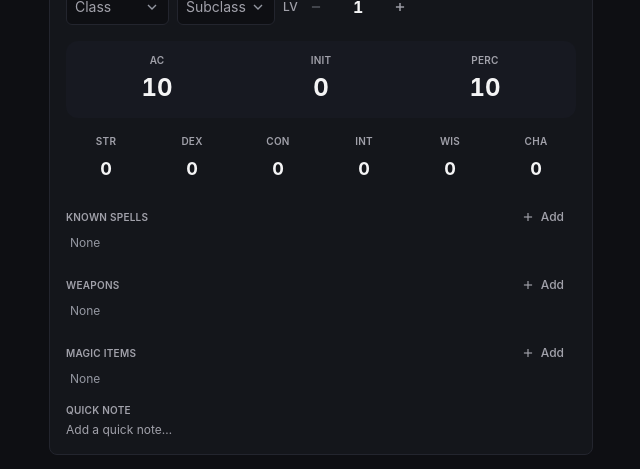
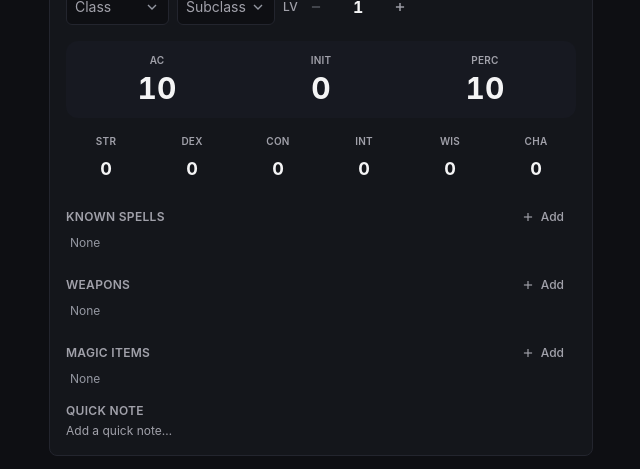
Before and after one commit to MarioMunPeq/Dungeon-Archive, a React (Vite) app: page /dungeon-archive/party in a window 1280 px wide. Both pictures are taken after a click on the button "Add Player". Shown: the part 220-689 px from the top of the page, without its empty margins (319-959 px from the left). Built offline with nearby package versions, Linux system fonts and the light colour scheme.

Commit message:
Refactor EntityReferenceRow and party-page components for improved styling and readability; update chevron animation and adjust subtitle logic for weapon entities.

```diff
--- a/src/components/entity/entity-reference-row.tsx
+++ b/src/components/entity/entity-reference-row.tsx
@@ -48,14 +48,17 @@ export function EntityReferenceRow({
     </>
   );
 
-  const chevron = (
+  const chevron = (rotate: boolean) => (
     <svg
       aria-hidden="true"
       viewBox="0 0 24 24"
       fill="none"
       stroke="currentColor"
       strokeWidth={2}
-      className="h-4 w-4 shrink-0 text-foreground-subtle"
+      className={cn(
+        "h-4 w-4 shrink-0 text-foreground-subtle transition-transform duration-150 ease-out",
+        rotate && "rotate-90",
+      )}
     >
       <path d="m9 18 6-6-6-6" />
     </svg>
@@ -84,6 +87,7 @@ export function EntityReferenceRow({
         <div className="min-w-0 flex-1">{text}</div>
         {trailing}
         {action}
+        {chevron(expanded === true)}
       </div>
     );
   }
@@ -98,7 +102,7 @@ export function EntityReferenceRow({
         <div className="min-w-0 flex-1">{text}</div>
         {trailing}
         {action}
-        {chevron}
+        {chevron(false)}
       </Link>
     );
   }
--- a/src/features/party/party-page.tsx
+++ b/src/features/party/party-page.tsx
@@ -223,8 +223,7 @@ function spellSubtitle(entity: Spell | undefined): string | undefined {
 
 function weaponSubtitle(entity: Equipment | undefined): string | undefined {
   if (!entity) return undefined;
-  const damage = [entity.damage, entity.damageType].filter(Boolean).join(" ");
-  return damage ? `${entity.type} \u00B7 ${damage}` : entity.type;
+  return entity.type;
 }
 
 function firstParagraphText(blocks: readonly ContentBlock[]): string | undefined {
@@ -272,10 +271,16 @@ function SpellPreview({ spell, href }: { spell: Spell; href: string }) {
   const flags = [spell.concentration && "Concentration", spell.ritual && "Ritual"].filter(
     Boolean,
   ) as string[];
+  const rest = [spell.castingTime, spell.range, spell.duration].filter(Boolean);
   return (
     <div className="flex flex-col gap-1.5 rounded-lg bg-card px-3 py-2 animate-slide-up">
-      <p className="text-xs leading-relaxed text-foreground-subtle">
-        {[levelText, school, spell.castingTime, spell.range, spell.duration].join(" \u00B7 ")}
+      <p className="text-xs leading-relaxed">
+        <span className="font-semibold text-foreground">
+          {levelText} \u00B7 {school}
+        </span>
+        {rest.length > 0 && (
+          <span className="text-foreground-subtle"> \u00B7 {rest.join(" \u00B7 ")}</span>
+        )}
       </p>
       {flags.length > 0 && (
         <div className="flex items-center gap-1">
@@ -547,7 +552,7 @@ function ReferenceGroup({
   return (
     <div className="flex flex-col gap-1">
       <div className="flex items-center justify-between gap-2">
-        <span className="text-[10px] font-semibold uppercase tracking-wide text-muted-foreground">
+        <span className="text-xs font-semibold uppercase tracking-wide text-muted-foreground">
           {title}
         </span>
         <AddButton label="Add" onClick={onAdd} />
@@ -741,7 +746,7 @@ function PlayerReferenceCard({
             min={0}
             max={40}
             onChange={(value) => update({ combatValues: { armorClass: value } })}
-            valueClassName="text-2xl"
+            valueClassName="text-3xl"
           />
           <NumberCell
             label="Init"
@@ -750,7 +755,7 @@ function PlayerReferenceCard({
             max={20}
             format={formatSigned}
             onChange={(value) => update({ combatValues: { initiativeModifier: value } })}
-            valueClassName="text-2xl"
+            valueClassName="text-3xl"
           />
           <NumberCell
             label="Perc"
@@ -758,7 +763,7 @@ function PlayerReferenceCard({
             min={0}
             max={40}
             onChange={(value) => update({ combatValues: { passivePerception: value } })}
-            valueClassName="text-2xl"
+            valueClassName="text-3xl"
           />
           {hasSpell && (
             <>
@@ -769,7 +774,7 @@ function PlayerReferenceCard({
                 max={40}
                 initial={10}
                 onCommit={(value) => update({ combatValues: { spellSaveDc: value } })}
-                valueClassName="text-2xl"
+                valueClassName="text-3xl"
               />
               <OptionalNumberCell
                 label="Atk"
@@ -779,7 +784,7 @@ function PlayerReferenceCard({
                 format={formatSigned}
                 initial={0}
                 onCommit={(value) => update({ combatValues: { spellAttackBonus: value } })}
-                valueClassName="text-2xl"
+                valueClassName="text-3xl"
               />
             </>
           )}
@@ -827,7 +832,7 @@ function PlayerReferenceCard({
       </div>
 
       <div className="flex flex-col gap-1">
-        <span className="text-[10px] font-semibold uppercase tracking-wide text-muted-foreground">
+        <span className="text-xs font-semibold uppercase tracking-wide text-muted-foreground">
           Quick Note
         </span>
         {editing === "note" ? (
```
